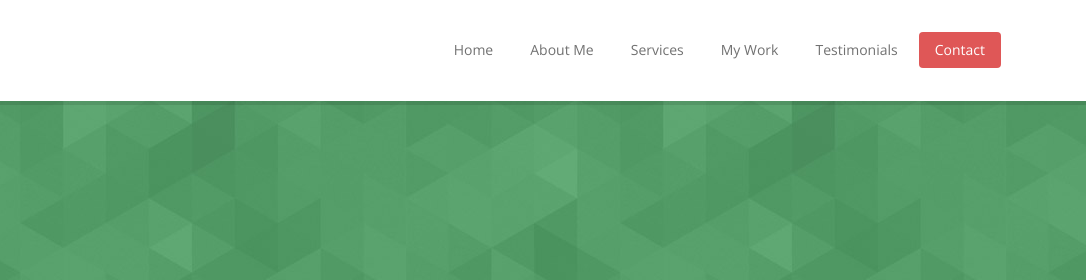
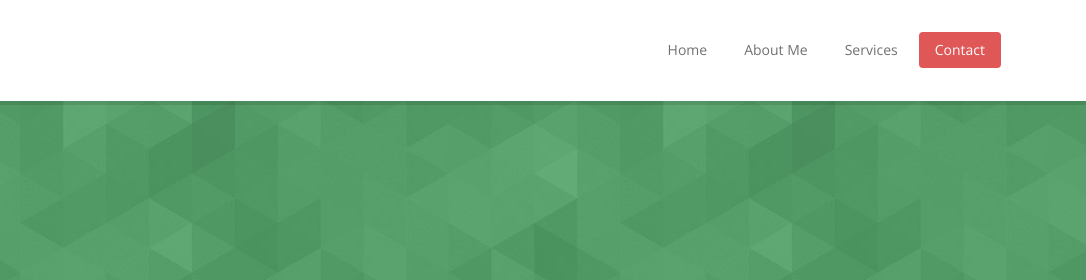
Before and after one commit to bank2600/planus, a plain HTML site: page Planus - HTML/1 Planus - Flatty/index.html in a window 1280 px wide. Shown: the top 280 px of the page, 194-1280 px from the left. Drawn offline with nearby package versions, Linux system fonts and the light colour scheme.

Commit message:
nuke links

```diff
--- a/Planus - HTML/1 Planus - Flatty/index.html
+++ b/Planus - HTML/1 Planus - Flatty/index.html
@@ -41,8 +41,6 @@
 				<li><a href="#header">Home</a></li>
 				<li><a href="#about">About Me</a></li>
 				<li><a href="#services">Services</a></li>
-				<li><a href="#portfolio">My Work</a></li>
-				<li><a href="#testimonials">Testimonials</a></li>
 				<li><a href="#contact">Contact</a></li>
 			</ul>
 		</nav><!--/.navbar-collapse -->
```
